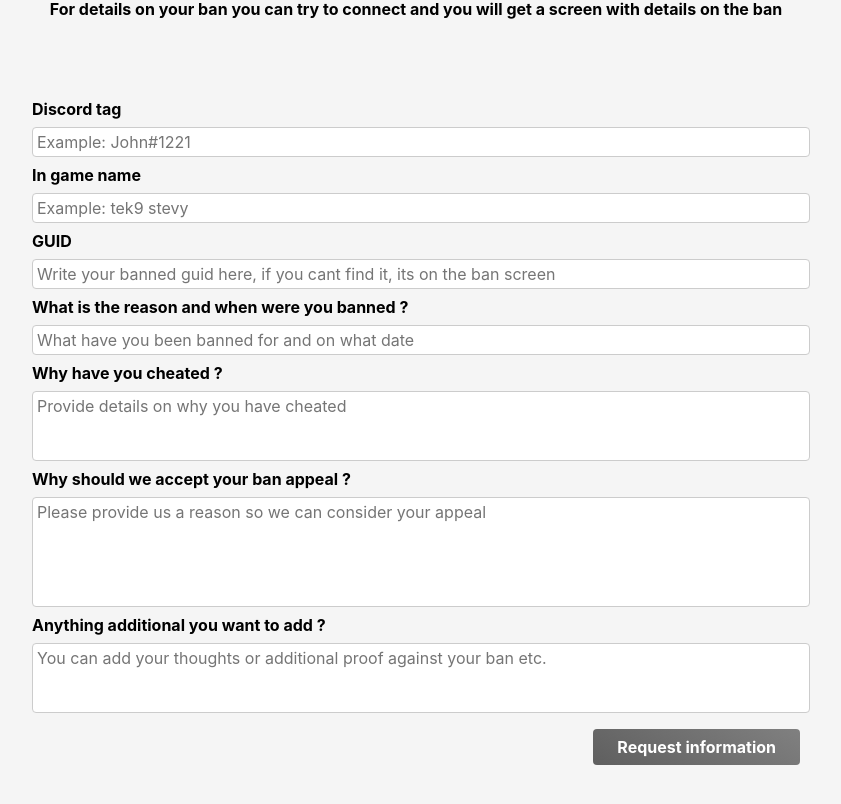
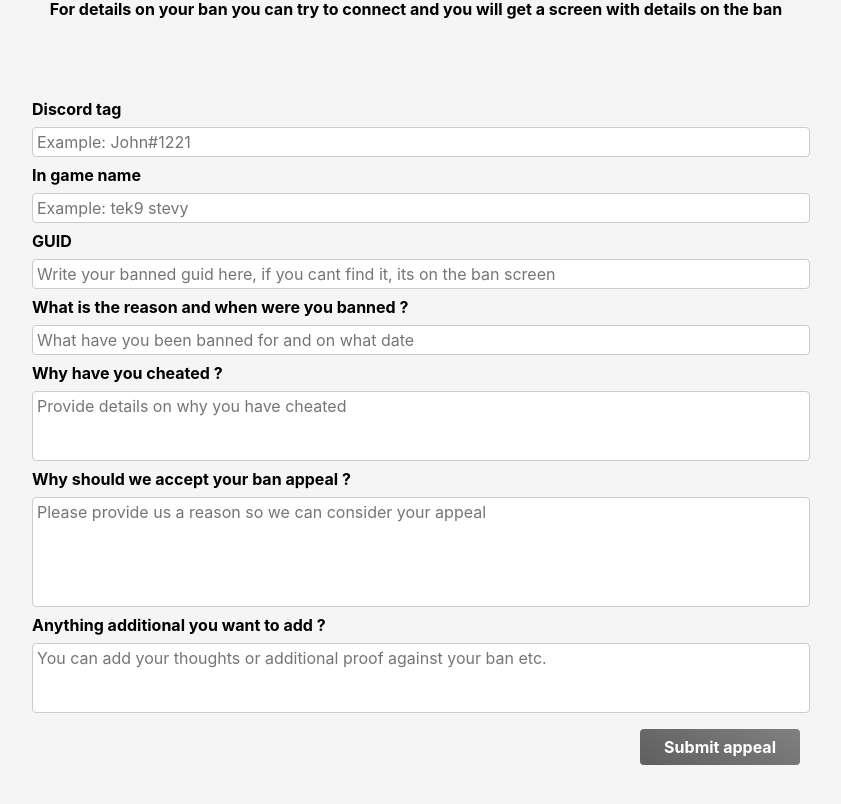
Before and after one commit to kristiandz/ebc-website, a React (Create React App) app: page /applications/ban_appeal in a window 1280 px wide. Shown: the part 246-1050 px from the top of the page, without its empty margins (224-1065 px from the left). Built offline with nearby package versions, Linux system fonts and the light colour scheme.

Commit message:
Button text

```diff
--- a/src/components/applicationPages/AppealBan.jsx
+++ b/src/components/applicationPages/AppealBan.jsx
@@ -69,7 +69,7 @@ function AppealBan() {
                 <textarea id="additional" required rows="3" placeholder="You can add your thoughts or additional proof against your ban etc." ref={additionalInputRef}></textarea>
             </div>
             <div className={classes.actions}>
-                <button>Request information</button>
+                <button>Submit appeal</button>
             </div>
         </form>
     </div>
--- a/src/components/applicationPages/CommunityApply.jsx
+++ b/src/components/applicationPages/CommunityApply.jsx
@@ -68,7 +68,7 @@ function CommunityApply() {
                     <textarea id="description" required rows="5" placeholder="How are you relations with other members, what are we doing good, and what could we imrpove in our community, please share your thoughts" ref={reputationInputRef}></textarea>
                 </div>
                 <div className={classes.actions}>
-                    <button>Request information</button>
+                    <button>Submit application</button>
                 </div>
             </form>
         </div>
```
